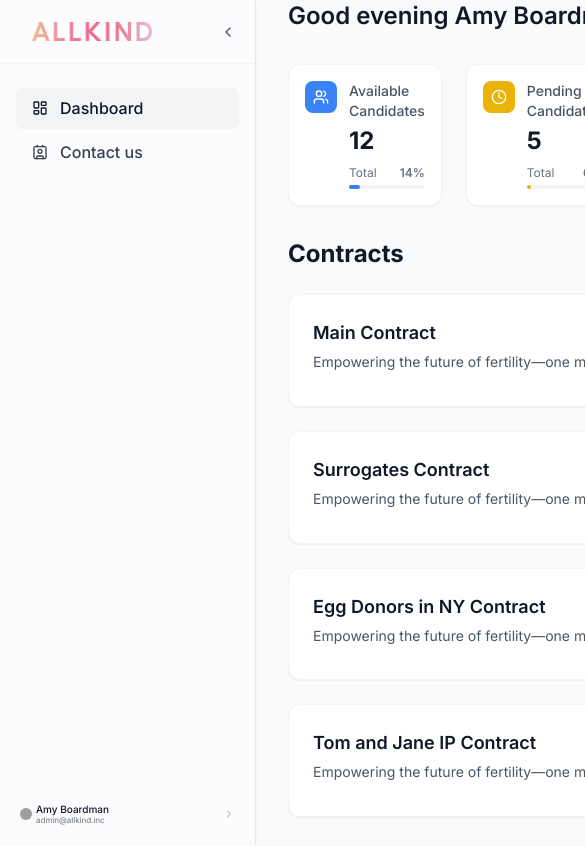
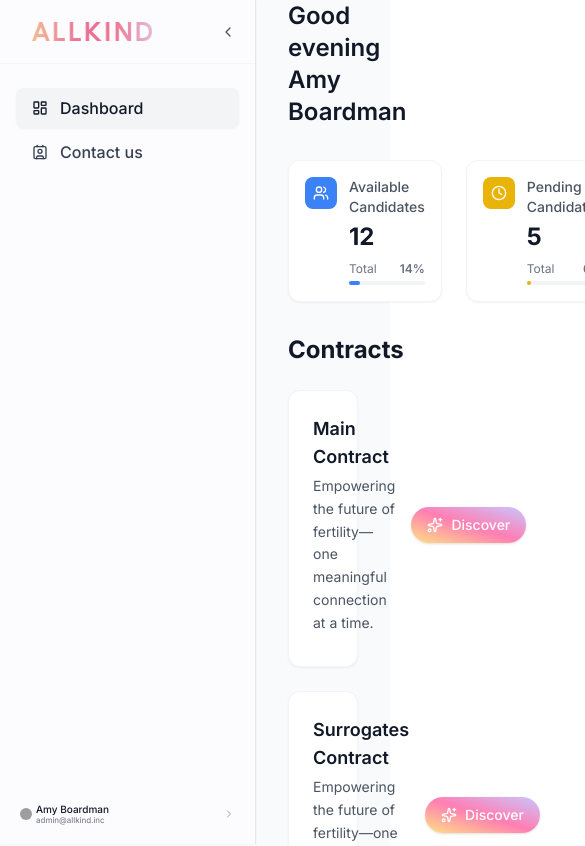
Before and after one commit to ofir-allkind/allkind-partners-portal, a Next.js app: page / in a window 390 px wide. Shown: the top 846 px of the page, 585 px wide, since content can reach past the window. Built offline with nearby package versions, Linux system fonts and the light colour scheme; grey boxes are pictures that could not be loaded.

Commit message:
Improves main content layout and responsiveness
Ensures the main content adjusts its width dynamically based on the sidebar's width.
This change enhances responsiveness by adapting to different sidebar states (collapsed/expanded) and screen sizes.

```diff
--- a/src/app/layout.js
+++ b/src/app/layout.js
@@ -18,7 +18,7 @@ export default function RootLayout({ children }) {
       <body className={inter.className}>
         <SidebarProvider>
           <div className="flex flex-col min-h-screen">
-            <div className="flex flex-1">
+            <div className="flex flex-1 relative">
               <Sidebar />
               <MainContent>
                 {children}
--- a/src/components/MainContent.jsx
+++ b/src/components/MainContent.jsx
@@ -4,15 +4,16 @@ import React from 'react';
 import { useSidebar } from './SidebarProvider';
 
 export default function MainContent({ children }) {
-  const { sidebarWidth } = useSidebar();
+  const { sidebarWidth, isCollapsed } = useSidebar();
 
   return (
     <main
-      className="bg-gray-50 min-h-screen transition-all duration-300 ease-in-out"
+      className="bg-gray-50 min-h-screen transition-all duration-300 ease-in-out flex-1"
       style={{
         marginLeft: `${sidebarWidth}px`,
         marginTop: 0,
-        paddingTop: 0
+        paddingTop: 0,
+        width: `calc(100vw - ${sidebarWidth}px)`
       }}
     >
       {children}
```
